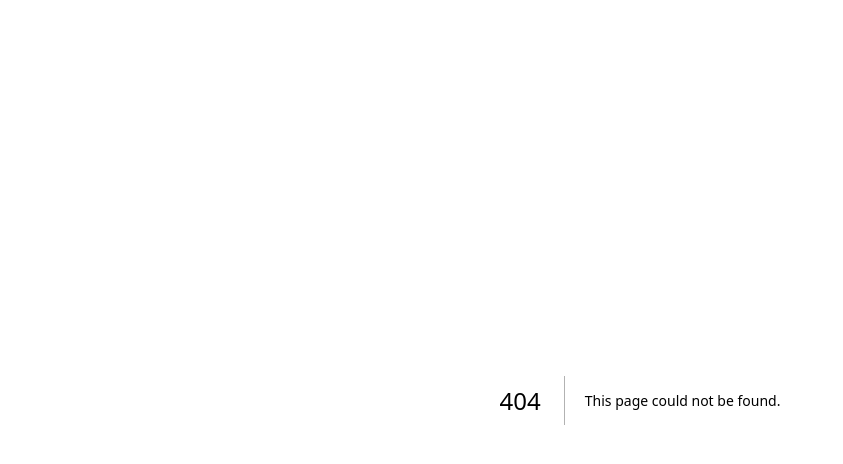
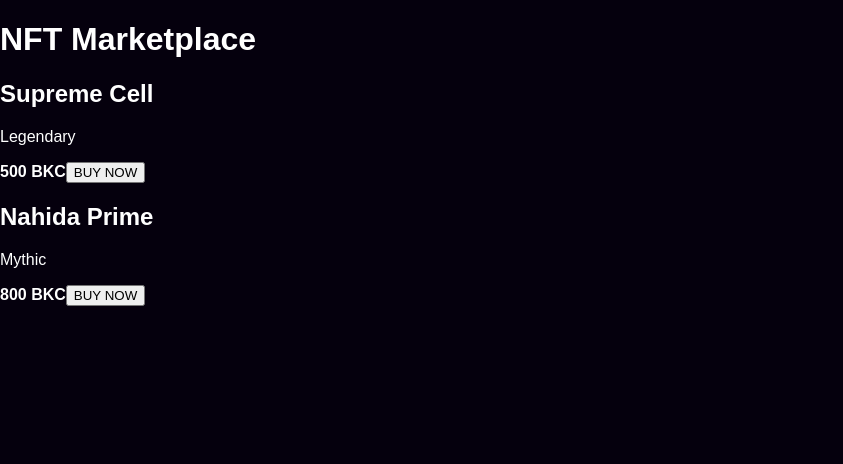
Before and after one commit to OfficialBika/Bika-Marketplace-, a Next.js app in the folder frontend/: page /nft in a window 1280 px wide. Before the commit this address had no page. Shown: the top 464 px of the page, without its empty margins (0-843 px from the left). Built offline with nearby package versions, Linux system fonts and the light colour scheme.

Commit message:
Create NFT marketplace frontend page

```diff
--- /dev/null
+++ b/frontend/app/nft/page.tsx
@@ -0,0 +1,10 @@
+"use client";
+
+const items=[
+ {name:"Supreme Cell",rarity:"Legendary",price:500},
+ {name:"Nahida Prime",rarity:"Mythic",price:800}
+];
+
+export default function Page(){
+ return <main className="market-page"><h1>NFT Marketplace</h1><div className="grid">{items.map(i=><article key={i.name}><h2>{i.name}</h2><p>{i.rarity}</p><b>{i.price} BKC</b><button>BUY NOW</button></article>)}</div></main>;
+}
```
